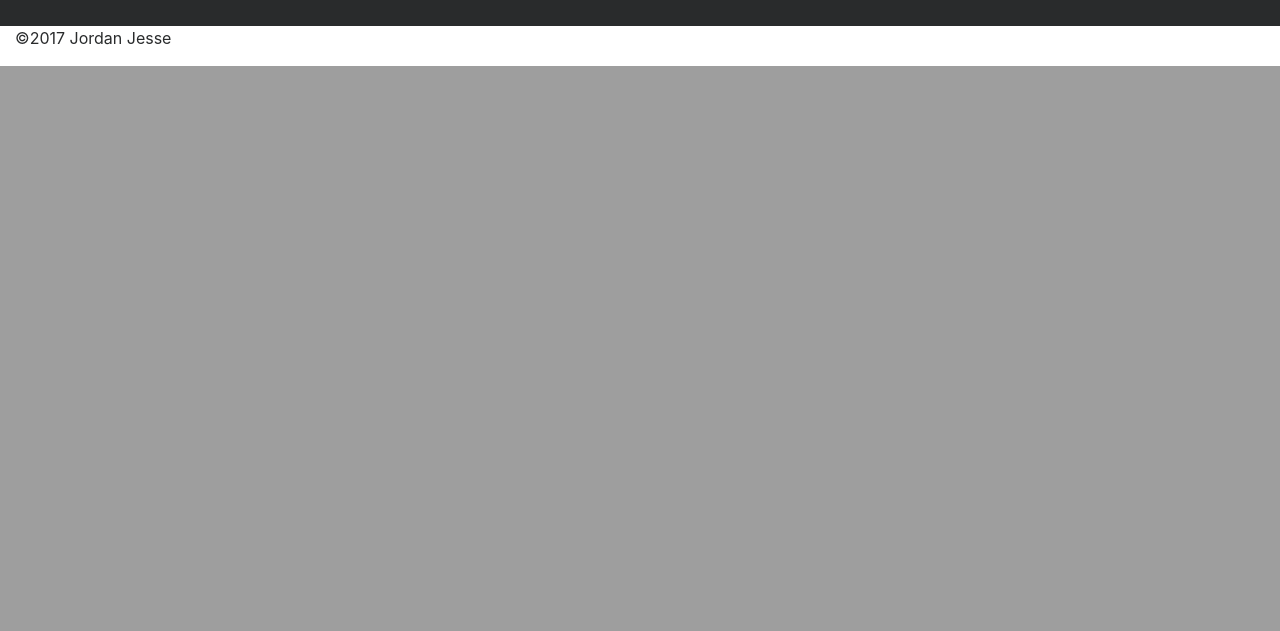
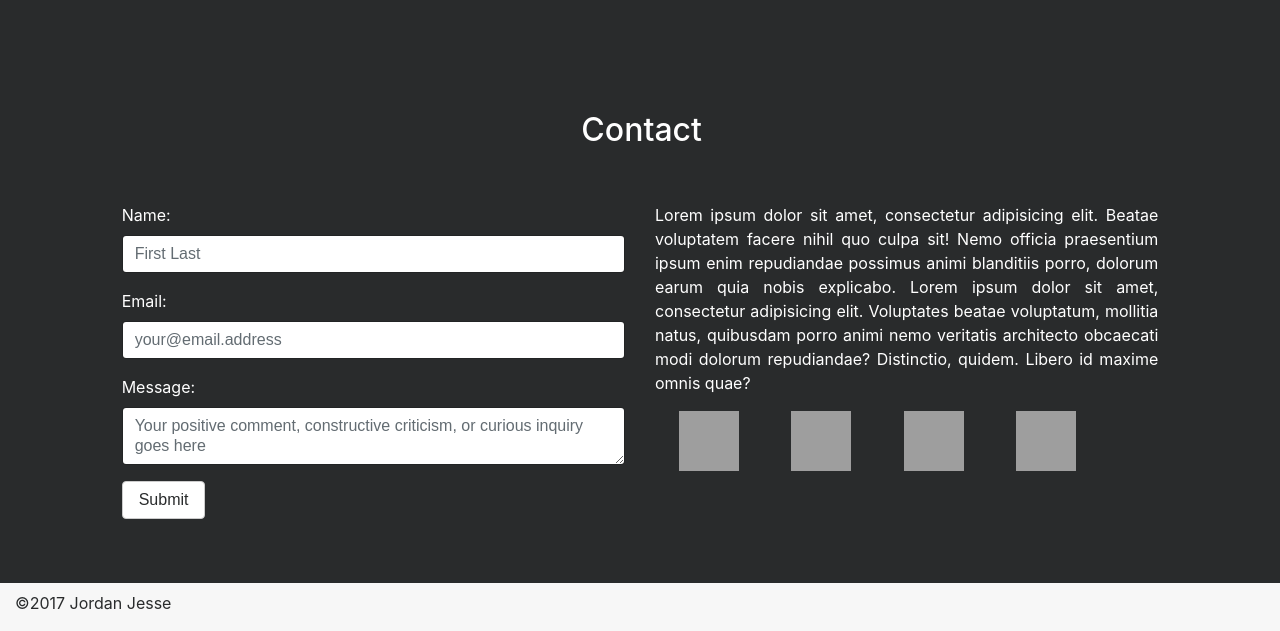
Before and after one commit to jordanljesse/jordanjesse.com, a PHP site: page / in a window 1280 px wide. Shown: the part 2299-2930 px from the top of the page. Before the commit the page ends 2365 px from the top, so only its background shows below. Run offline with PHP 8.4, Linux system fonts and the light colour scheme; data that the repository does not hold is empty; grey boxes are pictures that could not be loaded.

Commit message:
added contact form and social media links

```diff
--- a/css/custom.css
+++ b/css/custom.css
@@ -1,5 +1,5 @@
 .bg-image {
-	height: 100%;
+	height: 100vh;
 	background-image: url("../img/featured-image.jpg");
 	background-position: center center;
 	background-size: cover;
@@ -8,6 +8,10 @@
 	height: 60px;
 	width: 60px;
 }
-body {
+.portrait {
+	height: 308px;
+	width: 308px;
+}
+body, .padded-top {
 	padding-top: 65px;
 }
--- a/index.php
+++ b/index.php
@@ -45,63 +45,61 @@
                 </ul>
             </div>
         </nav>
-        <div id="hero" class="bg-image">
+        <section id="hero" class="bg-image padded-top">
                 <div class="container-fluid text-white">
                     <div class="row pt-5">
-        			<div class="col-md-6 offset-md-3">
-        		        <h1 class="display-3 text-center p-5">Jordan Jesse</h1>
+            			<div class="col-lg-6 offset-lg-3 col-md-8 offset-md-2">
+            		        <h1 class="display-3 text-center py-5">Jordan Jesse</h1>
                         </div>
                     </div>
                     <div class="row">
-                    <div class="col-md-6 offset-md-3">
+                        <div class="col-lg-6 offset-lg-3 col-md-8 offset-md-2">
                 	        <p class="text-justify">Hi! My name's Jordan and I'm a Los Angeles-bound web developer currently based in Lawrence, KS. I'm working hard right now to design and build a new home page, which should be up this weekend(4/30). Cheers!</p>
                         </div>
                     </div>
                     <div class="row p-3">
-                    <div class="col-md-4 offset-md-4 text-center p-5">
+                        <div class="col-lg-6 offset-lg-3 col-md-8 offset-md-2 text-center p-5">
             		        <a href="#contact"><button class="btn btn-primary" type="button">Contact Me</button></a>
                         </div>
                     </div>
-            </div> <!-- closes 'container-fluid' div -->
-        </div> <!-- closes 'bg-image' div -->
-        <div id="about" class="bg-inverse text-white">
+                </div>
+        </section>
+        <section id="about" class="bg-inverse text-white padded-top">
             <div class="container-fluid">
                 <div class="row">
-                    <div class="col-md-6 offset-md-1">
+                    <div class="col-md-7 col-lg-6 offset-lg-1">
                         <h2 class="text-center p-5">About</h2>
         		    	<p class="text-justify">Lorem ipsum dolor sit amet, consectetur adipisicing elit. Accusamus optio beatae praesentium unde veritatis aliquam neque quam corporis quisquam reprehenderit ratione tenetur, quod repudiandae rerum, cumque laudantium velit. Praesentium, a. Lorem ipsum dolor sit amet, consectetur adipisicing elit. Nemo ex incidunt natus. Nemo eum adipisci, enim in, ducimus eligendi molestiae delectus repellat dolor temporibus, esse officiis voluptas excepturi similique ullam.</p>
                     </div>
-        	    	<div class="col-md-4 p-5 text-center">
-        		    	<img src="img/oval-portrait.png" width="308px" height="308px" alt="A photo of Jordan.">
+        	    	<div class="col-md-4 py-5 text-center">
+        		    	<img class="portrait" src="img/oval-portrait.png" alt="A photo of Jordan.">
         			</div>
         	    </div>
             </div> <!-- closes 'container-fluid' div -->
-        </div> <!-- closes 'bg-inverse...' div -->
-        <div id="portfolio" class="container-fluid">
+        </section> <!-- closes 'about' section -->
+        <section id="portfolio" class="padded-top">
+            <div class="container-fluid">
         	    <div class="row">
-    	    	<div class="col-md-2 offset-md-5">
-    		    	<h2 class="text-center p-5">Portfolio</h2>
+        	    	<div class="col">
+        		    	<h2 class="text-center py-5">Portfolio</h2>
                     </div>
                 </div>
                 <div class="row">
-                <div class="col-md-6 offset-md-3">
-    		    	<p class="text-justify">Lorem ipsum dolor sit amet, consectetur adipisicing elit. At nulla, sint adipisci, impedit cum quos dolorum voluptatibus sapiente debitis pariatur perspiciatis officiis dolorem voluptatem dolore! Numquam consequatur eaque rerum voluptatibus.</p>
+                    <div class="col-md-8 col-lg-6 offset-md-2 offset-lg-3">
+        		    	<p class="text-justify pb-5">Lorem ipsum dolor sit amet, consectetur adipisicing elit. At nulla, sint adipisci, impedit cum quos dolorum voluptatibus sapiente debitis pariatur perspiciatis officiis dolorem voluptatem dolore! Numquam consequatur eaque rerum voluptatibus.</p>
         	    	</div>
                 </div>
-        </div> <!-- closes 'container-fluid' div -->
-        <div class="container-fluid">
-            <div class="row no-gutters">
-    			<div class="col"><img src="img/portfolio-1.jpg" class="img-fluid" alt=""></div>
-    			<div class="col"><img src="img/portfolio-2.jpg" class="img-fluid" alt=""></div>
-                <div class="col"><img src="img/portfolio-3.jpg" class="img-fluid" alt=""></div>
             </div>
             <div class="row no-gutters">
-    			<div class="col"><img src="img/portfolio-4.jpg" class="img-fluid" alt=""></div>
-    			<div class="col"><img src="img/portfolio-5.jpg" class="img-fluid" alt=""></div>
-                <div class="col "><img src="img/portfolio-6.jpg" class="img-fluid" alt=""></div>
+    			<div class="col-xs-12 col-md-6 col-lg-4 m-auto"><img src="img/la-bw.jpg" class="img-fluid" alt=""></div>
+    			<div class="col-xs-12 col-md-6 col-lg-4 m-auto"><img src="img/la-bw.jpg" class="img-fluid" alt=""></div>
+                <div class="col-xs-12 col-md-6 col-lg-4 m-auto"><img src="img/la-bw.jpg" class="img-fluid" alt=""></div>
+    			<div class="col-xs-12 col-md-6 col-lg-4 m-auto"><img src="img/la-bw.jpg" class="img-fluid" alt=""></div>
+    			<div class="col-xs-12 col-md-6 col-lg-4 m-auto"><img src="img/la-bw.jpg" class="img-fluid" alt=""></div>
+                <div class="col-xs-12 col-md-6 col-lg-4 m-auto"><img src="img/la-bw.jpg" class="img-fluid" alt=""></div>
     		</div>
-        </div> <!-- closes 'container-fluid' div -->
-        <div id="contact" class="bg-inverse text-white">
+        </section> <!-- closes 'portfolio'  -->
+        <section id="contact" class="bg-inverse text-white padded-top">
             <div class="container-fluid">
         	    <div class="row">
                     <div class="col-md-2 offset-md-5 p-5">
@@ -109,7 +107,7 @@
                     </div>
                 </div>
                 <div class="row">
-        		   	<div class="col-md-4 offset-md-1">
+        		   	<div class="col-md-6 col-lg-5 offset-lg-1">
         			   	<form name="contact-us" method="post" action="index.php">
                             <div class="form-group">
                                 <label for="name">Name:</label>
@@ -128,7 +126,7 @@
                             </div>
                         </form>
         	    	</div>
-                    <div class="col-md-5 offset-md-1">
+                    <div class="col-md-6 col-lg-5">
                         <p class="text-justify">Lorem ipsum dolor sit amet, consectetur adipisicing elit. Beatae voluptatem facere nihil quo culpa sit! Nemo officia praesentium ipsum enim repudiandae possimus animi blanditiis porro, dolorum earum quia nobis explicabo. Lorem ipsum dolor sit amet, consectetur adipisicing elit. Voluptates beatae voluptatum, mollitia natus, quibusdam porro animi nemo veritatis architecto obcaecati modi dolorum repudiandae? Distinctio, quidem. Libero id maxime omnis quae?</p>
                         <ul class="list-inline">
                             <a href="https://twitter.com/codejordancode"><li class="list-inline-item px-4"><img class="social" src="img/twitter.svg"></li></a>
@@ -139,14 +137,16 @@
                     </div>
             	</div>
             </div> <!-- closes 'container-fluid' div -->
-        </div> <!-- closes 'bg-inverse...' div -->
+        </section> <!-- closes 'contact' section -->
+        <footer class="bg-faded">
             <div class="container-fluid">
                 <div class="row">
-                <div class="col">
+                    <div class="col pt-2">
                 		<p>&copy;<?php echo date("Y");?> Jordan Jesse</p>
                     </div>
                 </div>
             </div>
+        </footer>
         <script src="https://ajax.googleapis.com/ajax/libs/jquery/1.12.4/jquery.min.js"></script>
         <script src="js/bootstrap.min.js"></script>
         <script src="js/smooth-scroll.js"></script> <!-- jQuery is required for smooth-scroll to work -->
```
Lines whose indentation alone changed are shown as unchanged.
